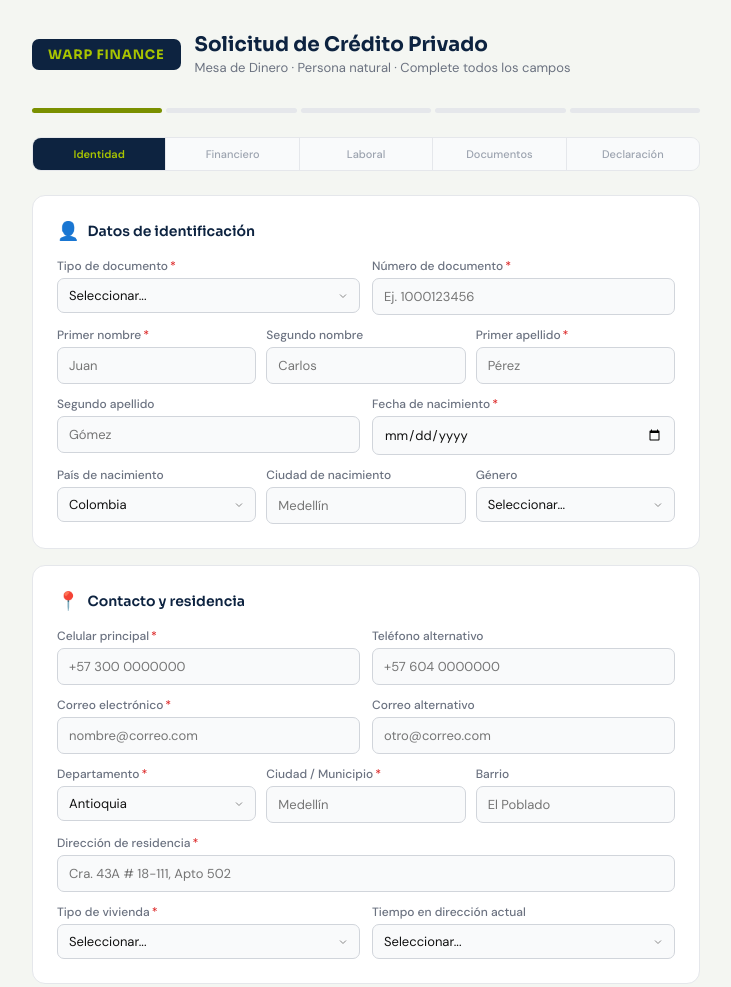
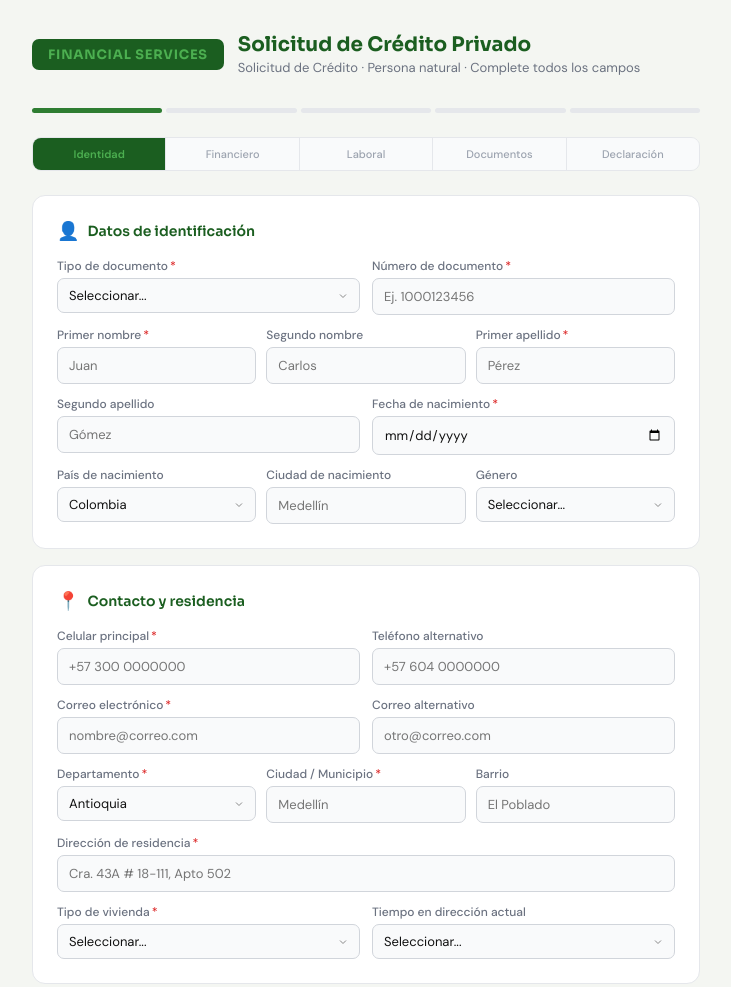
Before and after one commit to warpfiance-commits/Warp-consultas, a website: page index.html in a window 1280 px wide. Shown: the top 987 px of the page, without its empty margins (274-1005 px from the left). Drawn offline with Linux system fonts and the light colour scheme.

Commit message:
Update index.html

```diff
--- a/index.html
+++ b/index.html
@@ -3,13 +3,13 @@
 <head>
 <meta charset="UTF-8">
 <meta name="viewport" content="width=device-width, initial-scale=1.0">
-<title>Solicitud de Crédito — Warp Finance</title>
+<title>Solicitud de Crédito — Financial Services</title>
 <link rel="preconnect" href="https://fonts.googleapis.com">
 <link href="https://fonts.googleapis.com/css2?family=DM+Sans:wght@400;500;600&family=Sora:wght@600;700&display=swap" rel="stylesheet">
 <style>
 *{box-sizing:border-box;margin:0;padding:0}
 body{font-family:'DM Sans',sans-serif;background:#F4F6F2;min-height:100vh;color:#111}
-:root{--lime:#A8C400;--navy:#0D2340;--lime-d:#7a9000;--lime-l:#e8f299}
+:root{--lime:#4CAF50;--navy:#1B5E20;--lime-d:#2E7D32;--lime-l:#E8F5E9}
 .wrap{max-width:700px;margin:0 auto;padding:2rem 1rem 4rem}
 .header{display:flex;align-items:center;gap:14px;margin-bottom:2rem}
 .logo{background:var(--navy);color:var(--lime);font-family:'Sora',sans-serif;font-weight:700;font-size:13px;padding:7px 16px;border-radius:7px;letter-spacing:.06em}
@@ -83,10 +83,10 @@ textarea{resize:vertical;min-height:80px}
 
 <div class="wrap">
   <div class="header">
-    <div class="logo">WARP FINANCE</div>
+    <div class="logo">FINANCIAL SERVICES</div>
     <div>
       <div class="htitle">Solicitud de Crédito Privado</div>
-      <div class="hsub">Mesa de Dinero · Persona natural · Complete todos los campos</div>
+      <div class="hsub">Solicitud de Crédito · Persona natural · Complete todos los campos</div>
     </div>
   </div>
 
@@ -317,8 +317,8 @@ textarea{resize:vertical;min-height:80px}
 
       <p style="font-size:12px;font-weight:600;color:#9ca3af;text-transform:uppercase;letter-spacing:.05em;margin-bottom:12px">Declaraciones obligatorias</p>
       <div class="check-row"><input type="checkbox" id="ch1"><label for="ch1">Declaro que la información suministrada en este formulario es veraz, completa y verificable. Entiendo que cualquier falsedad puede ser causal de rechazo inmediato y acciones legales.</label></div>
-      <div class="check-row"><input type="checkbox" id="ch2"><label for="ch2">Autorizo a Warp Finance y a las entidades del holding a consultar mi historial crediticio en centrales de riesgo (Datacrédito, CIFIN/TransUnion) y a reportar mi comportamiento de pago.</label></div>
-      <div class="check-row"><input type="checkbox" id="ch3"><label for="ch3">Autorizo el tratamiento de mis datos personales conforme a la Ley 1581 de 2012 y la política de privacidad de Warp Finance, incluyendo contacto para gestión de cobro.</label></div>
+      <div class="check-row"><input type="checkbox" id="ch2"><label for="ch2">Autorizo a Financial Services y a las entidades del holding a consultar mi historial crediticio en centrales de riesgo (Datacrédito, CIFIN/TransUnion) y a reportar mi comportamiento de pago.</label></div>
+      <div class="check-row"><input type="checkbox" id="ch3"><label for="ch3">Autorizo el tratamiento de mis datos personales conforme a la Ley 1581 de 2012 y la política de privacidad de Financial Services, incluyendo contacto para gestión de cobro.</label></div>
       <div class="check-row"><input type="checkbox" id="ch4"><label for="ch4">Declaro que mis recursos provienen de actividades lícitas y no tengo vínculos con lavado de activos, financiación del terrorismo ni actividades ilícitas (SARLAFT / UIAF Colombia).</label></div>
       <div class="check-row"><input type="checkbox" id="ch5"><label for="ch5">Declaro que no soy Persona Políticamente Expuesta (PEP), ni familiar de primer grado de PEP. En caso contrario me comprometo a declararlo por escrito.</label></div>
       <div class="check-row"><input type="checkbox" id="ch6"><label for="ch6">Autorizo el débito automático de las cuotas desde la cuenta registrada en caso de aprobación, de acuerdo con las condiciones pactadas.</label></div>
@@ -337,7 +337,7 @@ textarea{resize:vertical;min-height:80px}
     <div class="card success-wrap">
       <div class="success-icon">✓</div>
       <div class="success-title">¡Solicitud enviada!</div>
-      <p class="success-sub">Recibimos tu información correctamente. Un asesor de <strong>Warp Finance</strong> se pondrá en contacto contigo en las próximas 24 horas hábiles.</p>
+      <p class="success-sub">Recibimos tu información correctamente. Un asesor de <strong>Financial Services</strong> se pondrá en contacto contigo en las próximas 24 horas hábiles.</p>
       <div class="success-rad" id="radicado-display">WRP-XXXXXX</div>
       <p class="success-sub" style="margin-top:8px;font-size:13px">Guarda este número de radicado para hacer seguimiento a tu solicitud.</p>
     </div>
```
